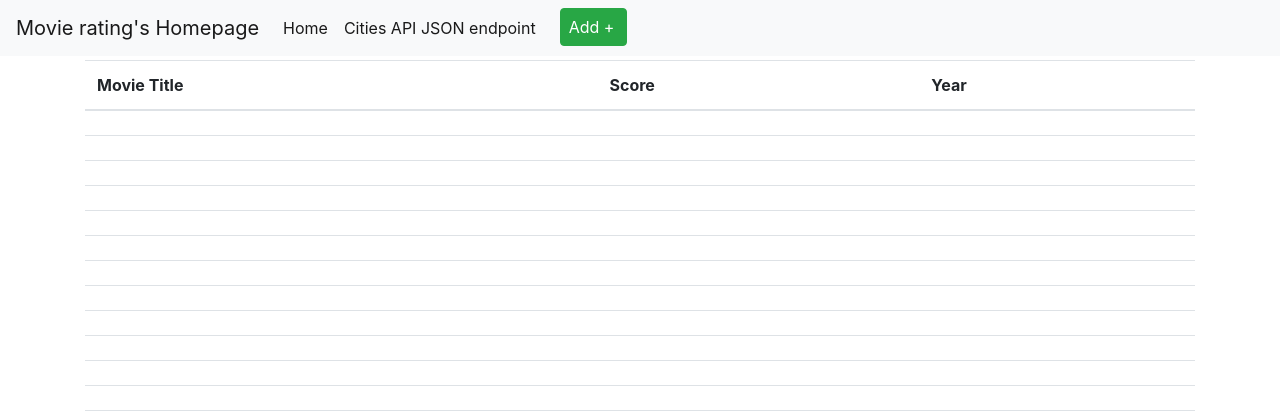
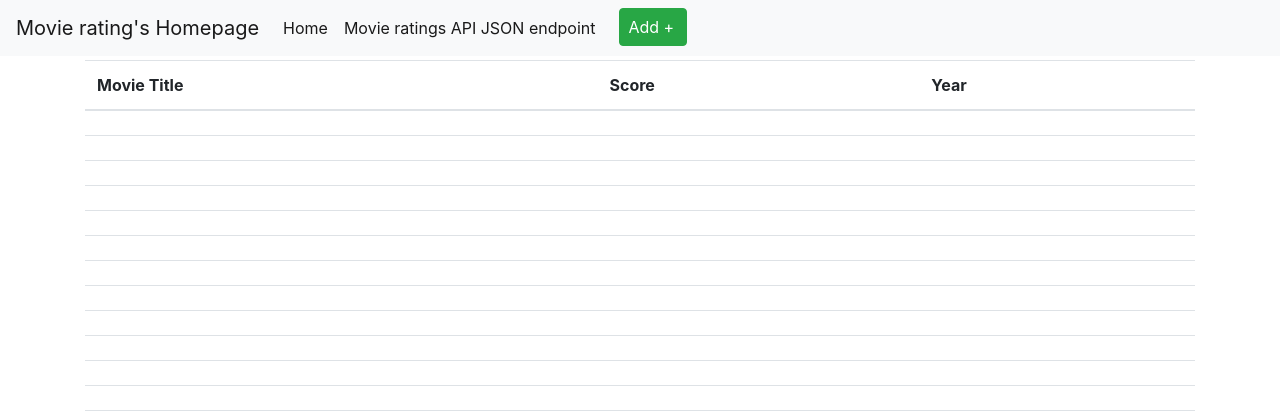
Before and after one commit to jz48/FWA_TeamDJ_IS601, a Flask app: page / in a window 1280 px wide. Shown: the top 420 px of the page. Run offline with Flask 2, Linux system fonts and the light colour scheme; data comes from the database, SQL or seed files in the repository; lists and menus that the app fills with data are empty; some libraries are stand-ins or nearby versions.

Commit message:
UPDATE: add+ button

```diff
--- a/app/app.py
+++ b/app/app.py
@@ -53,12 +53,13 @@ def form_update_post(city_id):
     mysql.get_db().commit()
     return redirect("/", code=302)
 
-@app.route('/cities/new', methods=['GET'])
+
+@app.route('/mrs/new', methods=['GET'])
 def form_insert_get():
     return render_template('new.html', title='New City Form')
 
 
-@app.route('/cities/new', methods=['POST'])
+@app.route('/mrs/new', methods=['POST'])
 def form_insert_post():
     cursor = mysql.get_db().cursor()
     inputData = (request.form.get('fldName'), request.form.get('fldLat'), request.form.get('fldLong'),
@@ -78,7 +79,7 @@ def form_delete_post(city_id):
     return redirect("/", code=302)
 
 
-@app.route('/api/v1/cities', methods=['GET'])
+@app.route('/api/v1/mrs', methods=['GET'])
 def api_browse() -> str:
     cursor = mysql.get_db().cursor()
     cursor.execute('SELECT * FROM MovieRating')
--- a/app/templates/layout.html
+++ b/app/templates/layout.html
@@ -34,10 +34,10 @@
             <a class="nav-link" href="/">Home <span class="sr-only">(current)</span></a>
         </li>
         <li class="nav-item active">
-            <a class="nav-link" href="/api/v1/cities">Cities API JSON endpoint <span class="sr-only">(current)</span></a>
+            <a class="nav-link" href="/api/v1/mrs">Movie ratings API JSON endpoint <span class="sr-only">(current)</span></a>
         </li>
         <li class="nav-item active">
-            <a class="btn btn-success pl-2 lr-2 ml-3" href="/cities/new">Add +<span class="sr-only">(current)</span></a>
+            <a class="btn btn-success pl-2 lr-2 ml-3" href="/mrs/new">Add +<span class="sr-only">(current)</span></a>
         </li>
     </ul>
   </div>
--- a/app/templates/new.html
+++ b/app/templates/new.html
@@ -1,6 +1,6 @@
 {% extends "layout.html" %}
 {% block content %}
-<form action="/cities/new" method="POST">
+<form action="/mrs/new" method="POST">
     <div class="row">
         <div class="col">
             <label for="fldName">City Name</label>
```
